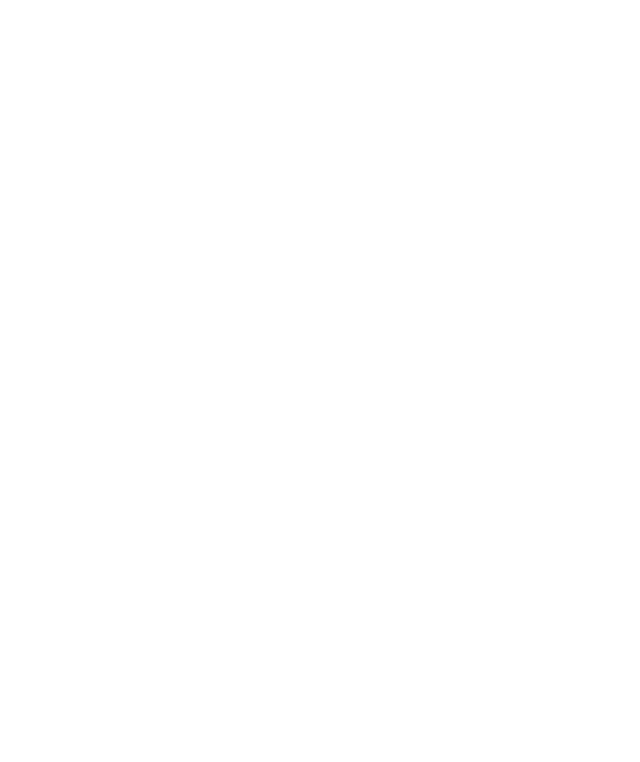
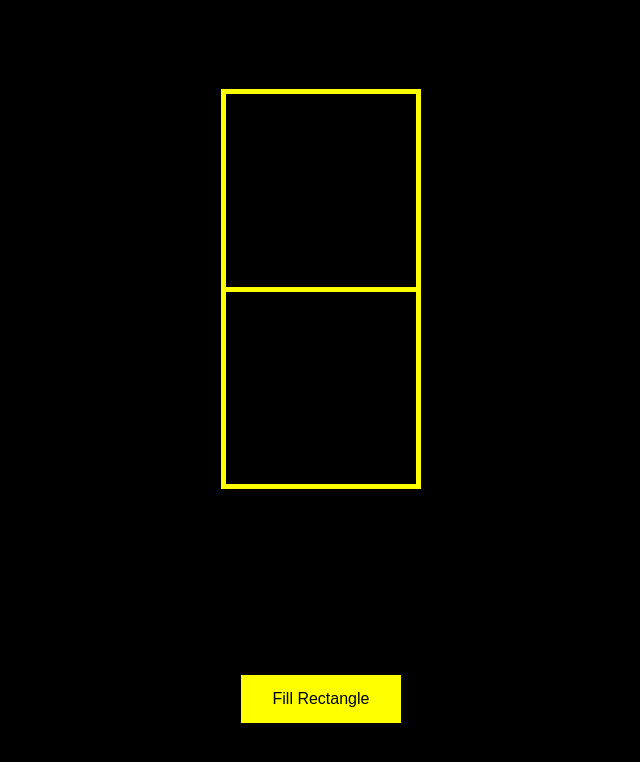
Before and after one commit to shimaph/ippon-server, a website: page public/vote.html in a window 1280 px wide. Shown: the whole page, without its empty margins (319-959 px from the left). Drawn offline with Linux system fonts and the light colour scheme.

Commit message:
adding voting feature

```diff
--- /dev/null
+++ b/public/css/vote.css
@@ -0,0 +1,62 @@
+:root {
+    --bg-color: black;
+    --border-color: yellow;
+    --btn-bg-color: yellow;
+    --btn-txt-color: black;
+    --btn-hover-bg-color: black;
+    --btn-hover-txt-color: yellow;
+    --rectangle-width: 200px;
+    --rectangle-height: 400px;
+    --border-width: 5px;
+    --btn-padding: 15px 32px;
+    --btn-font-size: 16px;
+    --btn-margin: 4px 2px;
+}
+
+*, *::before, *::after {
+    box-sizing: border-box;
+}
+
+body {
+    background-color: var(--bg-color);
+    display: grid;
+    place-items: center;
+    height: 100vh;
+    gap: 20px;
+}
+
+.rectangle {
+    width: var(--rectangle-width);
+    height: var(--rectangle-height);
+    border: var(--border-width) solid var(--border-color);
+    display: grid;
+    grid-template-rows: 1fr auto 1fr;
+}
+
+.separator {
+    border-top: var(--border-width) solid var(--border-color);
+    width: 100%;
+}
+
+#upperHalf, #lowerHalf {
+    width: 100%;
+    height: calc((var(--rectangle-height) - var(--border-width)*2 - var(--border-width))/2);
+}
+
+#vote_button {
+    background-color: var(--btn-bg-color);
+    border: none;
+    color: var(--btn-txt-color);
+    padding: var(--btn-padding);
+    text-align: center;
+    text-decoration: none;
+    font-size: var(--btn-font-size);
+    margin: var(--btn-margin);
+    cursor: pointer;
+    transition: background-color 0.3s ease, color 0.3s ease;
+}
+
+#vote_button:hover {
+    background-color: var(--btn-hover-bg-color);
+    color: var(--btn-hover-txt-color);
+}
--- /dev/null
+++ b/public/js/vote.js
@@ -0,0 +1,21 @@
+const host = location.origin.replace(/^http/, 'ws');
+const websocket = new WebSocket(host);
+const vote_Button = document.getElementById('vote_button');
+
+vote_Button.addEventListener("click", function() {
+    var lowerHalf = document.getElementById("lowerHalf");
+    var upperHalf = document.getElementById("upperHalf");
+
+    if (!lowerHalf.style.backgroundColor) {
+        lowerHalf.style.backgroundColor = "yellow";
+        websocket.send('vote!');
+    } else if (!upperHalf.style.backgroundColor) {
+        upperHalf.style.backgroundColor = "yellow";
+        websocket.send('vote!');
+    }
+});
+
+
+websocket.onmessage = (event) => {
+    console.log('received: %s', event.data);
+};
--- a/public/result.html
+++ b/public/result.html
@@ -19,47 +19,6 @@
         <div class="circle-9 circle"></div>
         <div class="circle-10 circle"></div>
     </div>
-
-    <button class="fill-button">塗りつぶす</button>
-
-    <script>
-        const websocket = new WebSocket('ws://localhost:8080/websocket');
-        const fillButton = document.querySelector('.fill-button');
-        const circles = document.querySelectorAll('.circle');
-
-        websocket.onmessage = (event) => {
-            const messageType = event.data.split('-')[0];
-            const circleNumber = parseInt(event.data.split('-')[2]);
-
-            if (messageType === 'display' && circleNumber >= 1 && circleNumber <= 10) {
-                circles[circleNumber - 1].style.borderTop = 'solid rgb(250, 221, 1) 25px';
-                circles[circleNumber - 1].style.borderRight = 'solid rgb(192, 169, 1) 25px';
-                circles[circleNumber - 1].style.borderLeft = 'solid rgb(239, 209, 1) 25px';
-                circles[circleNumber - 1].style.borderBottom = 'solid rgb(192, 169, 1) 25px';
-
-                const music = new Audio('musics/'+ circleNumber +'.mp3');
-                music.play();
-            }
-
-        };
-
-
-        //映像に関する実装
-        if (navigator.mediaDevices && navigator.mediaDevices.getUserMedia) {
-            navigator.mediaDevices.getUserMedia({ video: true })
-                .then((stream) => {
-                    video.srcObject = stream;
-                })
-                .catch((err) => {
-                    console.error('An error occurred: ' + err);
-                });
-        } else {
-            console.error('getUserMedia not supported');
-        }
-
-        fillButton.addEventListener('click', () => {
-            websocket.send('fill-next-circle');
-        });
-    </script>
+    <script src="js/result.js"></script>
 </body>
 </html>
--- a/public/vote.html
+++ b/public/vote.html
@@ -0,0 +1,15 @@
+<!DOCTYPE html>
+<html>
+<head>
+    <link rel="stylesheet" href="css/vote.css">
+</head>
+<body>
+    <div class="rectangle">
+        <div id="upperHalf"></div>
+        <div class="separator"></div>
+        <div id="lowerHalf"></div>
+    </div>
+    <button id="vote_button">Fill Rectangle</button>
+    <script src="js/vote.js"></script>
+</body>
+</html>
```
Also changed, not shown: index.js (+15 -2 lines), public/js/result.js (added, +42 -0 lines), 10 other files.
